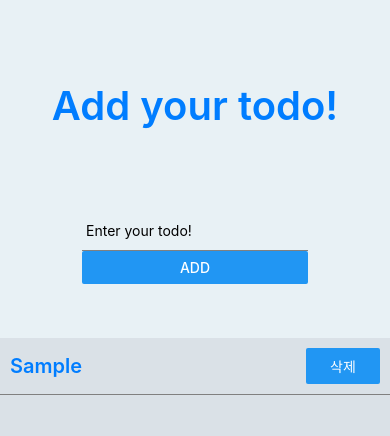
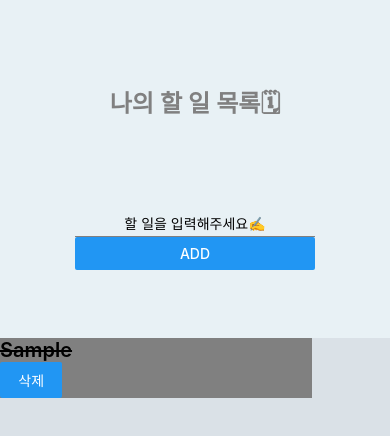
Before and after one commit to leeeya/To-do-List-with-React-Native, a React Native app: screen / in a window 390 px wide. Both pictures are taken after typing "Sample" into the empty fields and a click on the button "ADD". Shown: the top 436 px of the page. Built offline with nearby package versions, Linux system fonts and the light colour scheme.

Commit message:
feat: add scrollIntoView

```diff
--- a/src/App.tsx
+++ b/src/App.tsx
@@ -22,7 +22,7 @@ const App: FC = () => {
   return (
     <View style={styles.body}>
       <View style={styles.header}>
-        <Text style={styles.title}>Add your todo!</Text>
+        <Text style={styles.title}>나의 할 일 목록🗓</Text>
       </View>
       <View style={styles.TodoFormWrapper}>
         <ToDoForm onSubmit={todoFormSubmitHandler} />
@@ -47,8 +47,8 @@ const styles = StyleSheet.create({
     justifyContent: 'center',
   },
   title: {
-    color: '#007DFF',
-    fontSize: 40,
+    color: 'gray',
+    fontSize: 24,
     fontWeight: '600',
   },
   TodoFormWrapper: {
--- a/src/components/TodoForm/index.tsx
+++ b/src/components/TodoForm/index.tsx
@@ -1,5 +1,5 @@
 import React, { FC, useState } from 'react';
-import { Button, StyleSheet, TextInput, View } from 'react-native';
+import { Button, StyleSheet, TextInput, View, Keyboard } from 'react-native';
 import { TodoItem } from '../../types';
 import { ToDoFormProps } from '../../types';
 
@@ -16,26 +16,26 @@ const ToDoForm: FC<ToDoFormProps> = ({ onSubmit }) => {
     });
   };
 
-  const todoFormButtonHandler = () => {
+  const todoFormSubmitHandler = () => {
     onSubmit(todoItem);
     setTodoItem({
       id: Date.now(),
       todo: '',
     });
+    Keyboard.dismiss();
   };
 
   return (
-    <View>
-      <View>
+    <View style={styles.toDoFormWrapper}>
       <TextInput
         style={styles.todoInput}
         editable
-          placeholder={'Enter your todo!'}
+        placeholder={'할 일을 입력해주세요✍️'}
         value={todoItem.todo}
+        onSubmitEditing={todoFormSubmitHandler}
         onChangeText={todoFormInputHandler}
       />
-        <Button title={'ADD'} onPress={todoFormButtonHandler} />
-      </View>
+      <Button title={'ADD'} onPress={todoFormSubmitHandler} />
     </View>
   );
 };
@@ -45,10 +45,12 @@ const styles = StyleSheet.create({
     flex: 0.3,
   },
   todoInput: {
+    width: 240,
     padding: 4,
     height: 40,
     borderColor: 'gray',
     borderBottomWidth: 1,
+    textAlign: 'center',
   },
 });
 
--- a/src/components/TodoItem/index.tsx
+++ b/src/components/TodoItem/index.tsx
@@ -11,9 +11,9 @@ const TodoItem: FC<TodoItemProps> = ({ item }) => {
   };
 
   return (
-    <TouchableOpacity style={styles.todoItemWrapper}>
-      <Text style={styles.todoTitle}>{item.todo}</Text>
-      <View style={styles.addButton}>
+    <TouchableOpacity style={true ? styles.disable : styles.todoItemWrapper}>
+      <Text style={true ? styles.done : styles.todoTitle}>{item.todo}</Text>
+      <View style={styles.deleteButton}>
         <Button title={'삭제'} onPress={() => deleteButtonHandler(item.id)} />
       </View>
     </TouchableOpacity>
@@ -31,12 +31,23 @@ const styles = StyleSheet.create({
   },
   todoTitle: {
     width: '80%',
-    color: '#007DFF',
     fontSize: 20,
     fontWeight: '600',
   },
-  addButton: {
+  deleteButton: {
     width: '20%',
+  },
+  disable: {
+    width: '80%',
+    fontSize: 20,
+    fontWeight: '600',
+    backgroundColor: 'gray',
+  },
+  done: {
+    width: '80%',
+    fontSize: 20,
+    fontWeight: '600',
+    textDecorationLine: 'line-through',
   },
 });
 
--- a/src/components/TodoList/index.tsx
+++ b/src/components/TodoList/index.tsx
@@ -1,14 +1,18 @@
-import React, { FC } from 'react';
+import React, { FC, useRef } from 'react';
 import { FlatList } from 'react-native';
 import { TodoListProps } from '../../types';
 import TodoItem from '../TodoItem';
 
 const TodoList: FC<TodoListProps> = ({ items }) => {
+  const todoList = useRef<any>(null);
+
   return (
     <FlatList
       data={items}
       renderItem={({ item }) => <TodoItem item={item} />}
       keyExtractor={(item) => item.id.toString()}
+      ref={todoList}
+      onContentSizeChange={() => todoList?.current?.scrollToEnd()}
     />
   );
 };
```
Lines whose indentation alone changed are shown as unchanged.
